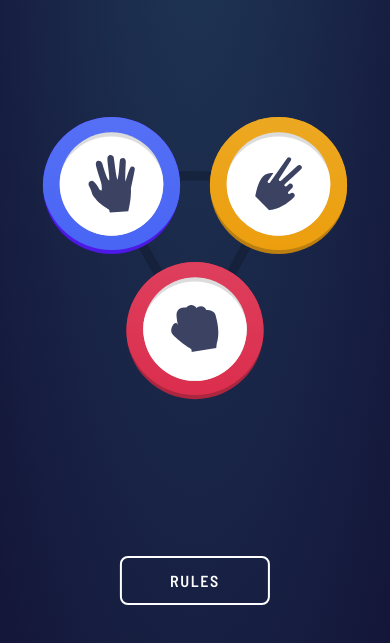
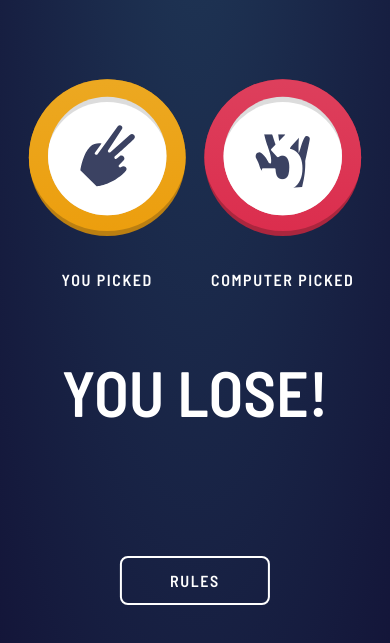
Before and after one commit to awafa116/Rock-Paper-Scissors, a plain HTML site: page index.html in a window 390 px wide. Both pictures are taken after a click on the element 195 px from the left and 452 px from the top of the page. Shown: the part 191-834 px from the top of the page. Drawn offline with nearby package versions, Linux system fonts and the light colour scheme.

Commit message:
old js approach

```diff
--- a/app.js
+++ b/app.js
@@ -1,9 +1,75 @@
+/************************************************************************************/
+//                                G A M E   L O G I C
+/************************************************************************************/
+function checkWin(playerChoice) {
+  const resultDisplay = document.querySelector(".result h1");
+  const scoreDisplay = document.querySelector(".score");
+
+  const computerDisplay = document.querySelector(".computer .choice");
+  const computerimg = document.querySelector(".computer .choice img");
+  const ranNum = Math.floor(Math.random() * 3);
+  const choicesArr = ["computer-rock", "computer-paper", "computer-scissors"];
+  const computerChoice = choicesArr[ranNum];
+  let isWin = "";
+  let score = 0;
+  console.log(computerChoice);
+
+  if (computerChoice == "computer-rock") {
+    computerDisplay.classList.add("rock");
+    computerimg.setAttribute("src", "./images/icon-rock.svg");
+    if (playerChoice == "player-paper") {
+      isWin = "win";
+    } else if (playerChoice == "player-scissors") {
+      isWin = "lose";
+    } else {
+      isWin = "tie";
+    }
+  } else if (computerChoice == "computer-paper") {
+    computerDisplay.classList.add("paper");
+    computerimg.setAttribute("src", "./images/icon-paper.svg");
+    if (playerChoice == "player-paper") {
+      isWin = "tie";
+    } else if (playerChoice == "player-scissors") {
+      isWin = "win";
+    } else {
+      isWin = "lose";
+    }
+  } else {
+    computerDisplay.classList.add("scissors");
+    computerimg.setAttribute("src", "./images/icon-scissors.svg");
+    if (playerChoice == "player-paper") {
+      isWin = "lose";
+    } else if (playerChoice == "player-scissors") {
+      isWin = "tie";
+    } else {
+      isWin = "win";
+    }
+  }
+  if (isWin == "win") {
+    resultDisplay.innerText = "YOU WiN!";
+    score++;
+  } else if (isWin == "lose") {
+    resultDisplay.innerText = "YOU LOSE!";
+    score--;
+  } else {
+    resultDisplay.innerText = "IT'S TIE!";
+  }
+  console.log(score);
+}
+
+/************************************************************************************/
+//                                A N I M A T I O N
+/************************************************************************************/
+
 //------------------------------
 // C H O O S E   S E C T I O N
 //------------------------------
 const choices = document.querySelectorAll(".choose-sec .choice");
 const chooseSec = document.querySelector(".choose-sec");
+const resultPlayer = document.querySelector(".player .choice");
+const resultPlayerImg = document.querySelector(".player .choice img");
 let playerPicked = "";
+let chooseIsDone = false;
 
 // taking player choice ...
 choices.forEach(choice => {
@@ -11,16 +77,62 @@ choices.forEach(choice => {
     playerPicked = choice.id;
   });
 });
-// animating choice section out
-const tlChoose = gsap.timeline({
-  defaults: { duration: ".5", ease: "Power2.easeOut" },
+
+chooseSec.addEventListener("click", () => {
+  //
+  // changing player choice in result section
+  if (playerPicked == "player-rock") {
+    resultPlayer.classList.add("rock");
+    resultPlayerImg.setAttribute("src", "./images/icon-rock.svg");
+  } else if (playerPicked == "player-paper") {
+    resultPlayer.classList.add("paper");
+    resultPlayerImg.setAttribute("src", "./images/icon-paper.svg");
+  } else {
+    resultPlayer.classList.add("scissors");
+    resultPlayerImg.setAttribute("src", "./images/icon-scissors.svg");
+  }
+
+  // Animating chose section out
+  const choiceRock = document.querySelector(".choose-sec .rock");
+  const choicePaper = document.querySelector(".choose-sec .paper");
+  const choiceScissors = document.querySelector(".choose-sec .scissors");
+  const tlChoose = gsap.timeline({
+    defaults: { duration: ".5", ease: "Power2.easeOut" },
+  });
+  if (playerPicked == "player-rock") {
+    tlChoose.to(choiceRock, { scale: 1.2 });
+  } else if (playerPicked == "player-paper") {
+    tlChoose.to(choicePaper, { scale: 1.2 });
+  } else {
+    tlChoose.to(choiceScissors, { scale: 1.2 });
+  }
+  tlChoose.to(chooseSec, { y: 20, opacity: 0, delay: 0.2 });
+  tlChoose.set(chooseSec, { display: "none" });
+  startResult(playerPicked);
+  checkWin(playerPicked);
 });
-chooseSec.addEventListener("click", () => {
-  if (playerPicked != "") {
-    tlChoose.to(chooseSec, { x: 20, opacity: 0 });
-    tlChoose.set(chooseSec, { display: "none" });
-  }
-});
+
+//------------------------------
+// R E S U L T   S E C T I O N
+//------------------------------
+function startResult() {
+  checkWin(playerPicked);
+  const resultSec = document.querySelector(".result-sec");
+  const computerDisplay = document.querySelector(".computer .choice");
+  const result = document.querySelector(".result");
+  const playAgain = document.querySelector(".play-again");
+
+  const tlResult = gsap.timeline({
+    defaults: { duration: ".5", ease: "Power2.easeOut" },
+  });
+  tlResult.set(resultSec, { display: "grid", y: 10, delay: 1.5, opacity: 0 });
+  // tlResult.set(result, { scale: 0 }, "<0");
+  tlResult.set(playAgain, { display: "none" }, "<0");
+  // gsap.set(computerDisplay, { opacity: 0 });
+  tlResult.to(resultSec, { y: 0, opacity: 1 });
+  tlResult.to(resultSec, { y: 0, opacity: 1 });
+  // tlResult.to(result, { scale: 1 });
+}
 
 //--------------------------
 // R U L E S   W I N D O W
--- a/index.html
+++ b/index.html
@@ -58,7 +58,7 @@
         <!-- player -->
         <div class="result-side player">
           <h1>YOU PICKED</h1>
-          <div class="choice rock">
+          <div class="choice">
             <div class="choice-inner">
               <img src="./images/icon-rock.svg" />
             </div>
@@ -67,13 +67,14 @@
         </div>
         <!-- result -->
         <div class="result fc">
-          <h1>YOU LOSE</h1>
+          <h1>YOU WIN</h1>
           <button class="play-again">PLAY AGAIN</button>
         </div>
         <!-- computer -->
         <div class="result-side computer">
           <h1>COMPUTER PICKED</h1>
-          <div class="choice scissors">
+          <p class="computer-counter">3</p>
+          <div class="choice">
             <div class="choice-inner">
               <img src="./images/icon-scissors.svg" />
             </div>
--- a/style.css
+++ b/style.css
@@ -65,6 +65,24 @@ body {
 .triangle {
   width: 100%;
 }
+.choose-sec .choice:hover img {
+  animation: shake 4s ease-out infinite;
+}
+@keyframes shake {
+  0% {
+    transform: rotate(0);
+  }
+  4% {
+    transform: rotate(-10deg) scale(1.1);
+  }
+  12% {
+    transform: rotate(10deg) scale(1.1);
+  }
+  16% {
+    transform: rotate(0);
+  }
+}
+
 .choose-sec .rock {
   position: absolute;
   bottom: 0;
@@ -88,12 +106,11 @@ body {
 .result-sec {
   width: 90%;
   max-width: calc(1920px * 0.6);
-  display: grid;
+  display: none;
   grid-template-columns: repeat(3, 1fr);
   justify-items: center;
   align-items: center;
   color: white;
-  display: none;
 }
 .result-side {
   display: flex;
@@ -107,11 +124,21 @@ body {
   margin-bottom: 4rem;
   font-weight: 600;
 }
+.computer-counter {
+  position: absolute;
+  top: 60%;
+  left: 50%;
+  transform: translate(-50%, -50%);
+  font-size: 10rem;
+  color: white;
+  font-weight: 700;
+  z-index: 100;
+}
 .result {
   width: fit-content;
 }
 .result h1 {
-  font-size: 3.5rem;
+  font-size: 4rem;
   font-weight: 600;
   margin-bottom: 1rem;
 }
@@ -130,9 +157,10 @@ body {
   color: hsl(349, 70%, 56%);
 }
 .result-sec .choice {
-  width: 330px;
-  height: 330px;
+  width: 300px;
+  height: 300px;
   position: relative;
+  cursor: default;
 }
 .result-sec .glow {
   display: none;
@@ -204,10 +232,10 @@ body {
 .close-rules-btn:hover img {
   transform: scale(1.3);
 }
+
 /********************
 B  U  T  T  O  N  S
 ********************/
-
 /*************************************************************************/
 /* buttons outer circles */
 .choice {
@@ -223,6 +251,7 @@ B  U  T  T  O  N  S
   clip-path: circle(49% at 50% 50%);
   cursor: pointer;
 }
+
 .choice.scissors {
   background-color: hsl(39, 83%, 40%);
 }
@@ -336,6 +365,10 @@ button {
   .result-side.computer {
     grid-area: side2;
   }
+  .computer-counter {
+    font-size: 6rem;
+    top: 35%;
+  }
   .result {
     margin-top: 4rem;
     grid-area: result;
```
